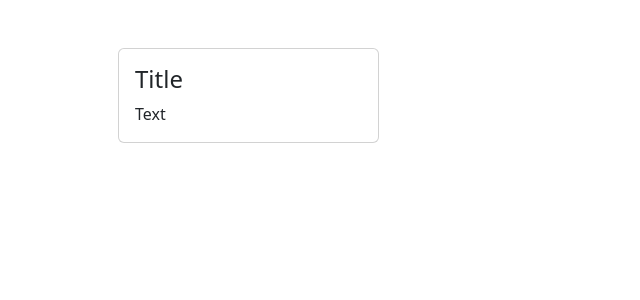
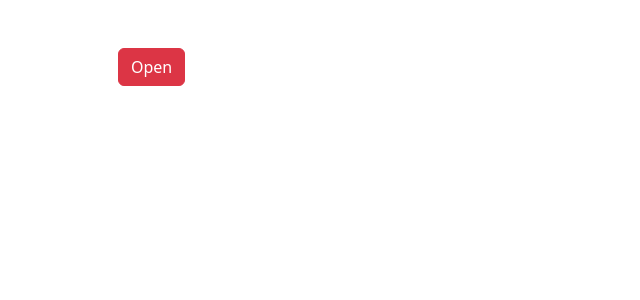
Before and after one commit to vplabunets/Labunets-front-end-pro-17.03.2023, a React (Create React App) app: page / in a window 1280 px wide. Shown: the top 300 px of the page, without its empty margins (0-640 px from the left). Built offline with nearby package versions, Linux system fonts and the light colour scheme.

Commit message:
add hw-88

```diff
--- a/src/App.js
+++ b/src/App.js
@@ -1,21 +1,13 @@
 import React, {Component} from "react";
 import "./App.css";
-import Card from "./components/Card";
-import CardTitle from "./components/Card.Title";
-import CardText from "./components/Card.Text";
-import CardBody from "./components/Card.Body";
+import Portal from "./components/Portal";
 
 
 class App extends Component {
     render() {
         return (
             <div className="container p-5">
-                <Card>
-                    <CardBody>
-                        <CardTitle>Title</CardTitle>
-                        <CardText>Text</CardText>
-                    </CardBody>
-                </Card>
+                <Portal/>
             </div>
         )
     };
--- a/src/components/Card.Body.jsx
+++ /dev/null
@@ -1,13 +0,0 @@
-import React, {Component} from 'react'
-
-export class CardBody extends Component {
-
-    render() {
-        console.log(this.props)
-        return (
-            <div className="card-body">{this.props.children}</div>
-        )
-    }
-}
-
-export default CardBody
--- a/src/components/Card.Text.jsx
+++ /dev/null
@@ -1,12 +0,0 @@
-import React, {Component} from 'react'
-
-export class CardText extends Component {
-    render() {
-        return (
-            <p className="card-text">{this.props.children}</p>
-
-        )
-    }
-}
-
-export default CardText
--- a/src/components/Card.Title.jsx
+++ /dev/null
@@ -1,11 +0,0 @@
-import React, {Component} from 'react'
-
-export class CardTitle extends Component {
-    render() {
-        return (
-            <h4 className="card-title">{this.props.children}</h4>
-        )
-    }
-}
-
-export default CardTitle
--- a/src/components/Card.jsx
+++ /dev/null
@@ -1,15 +0,0 @@
-import React, {Component} from 'react'
-
-class Card extends Component {
-
-
-    render() {
-
-
-        return <div className="card w-25">
-            {this.props.children}
-        </div>
-    }
-}
-
-export default Card
--- /dev/null
+++ b/src/components/Modal.jsx
@@ -0,0 +1,25 @@
+import {Component} from "react";
+
+export default class Modal extends Component {
+
+    render() {
+        return <div className="modal" style={{display: "block"}}>
+            <div className="modal-dialog">
+                <div className="modal-content">
+                    <div className="modal-header">
+                        <div className="modal-title">Modal title</div>
+                        <button type="button" className="btn-close" data-bs-dismiss="modal" aria-label="Close"
+                                onClick={this.props.onClose}>
+                        </button>
+                    </div>
+                    <div className="modal-body">Lorem ipsum dolor sit amet, consectetur adipisicing elit</div>
+                    <div className="modal-footer">
+                        <button type="button" className="modal-close-button btn btn-default"
+                                onClick={this.props.onClose}>Cancel
+                        </button>
+                    </div>
+                </div>
+            </div>
+        </div>
+    }
+}
--- /dev/null
+++ b/src/components/Portal.jsx
@@ -0,0 +1,26 @@
+import React, {Component} from 'react'
+import Modal from "./Modal";
+import {createPortal} from "react-dom";
+
+export default class Portal extends Component {
+    state = {modal: false};
+
+    toggle = (e) => {
+        this.setState({
+            modal: !this.state.modal,
+        });
+    }
+
+    render() {
+        return (
+            <>
+                <button type="button" className="modal-open-button btn btn-danger" onClick={() => this.toggle()}>Open
+                </button>
+                {this.state.modal && createPortal(
+                    <Modal onClose={() => this.toggle()}/>,
+                    document.body
+                )}
+            </>
+        );
+    }
+}
```
Also changed, not shown: 1 other file (tests, documents, lock files or other folders).
